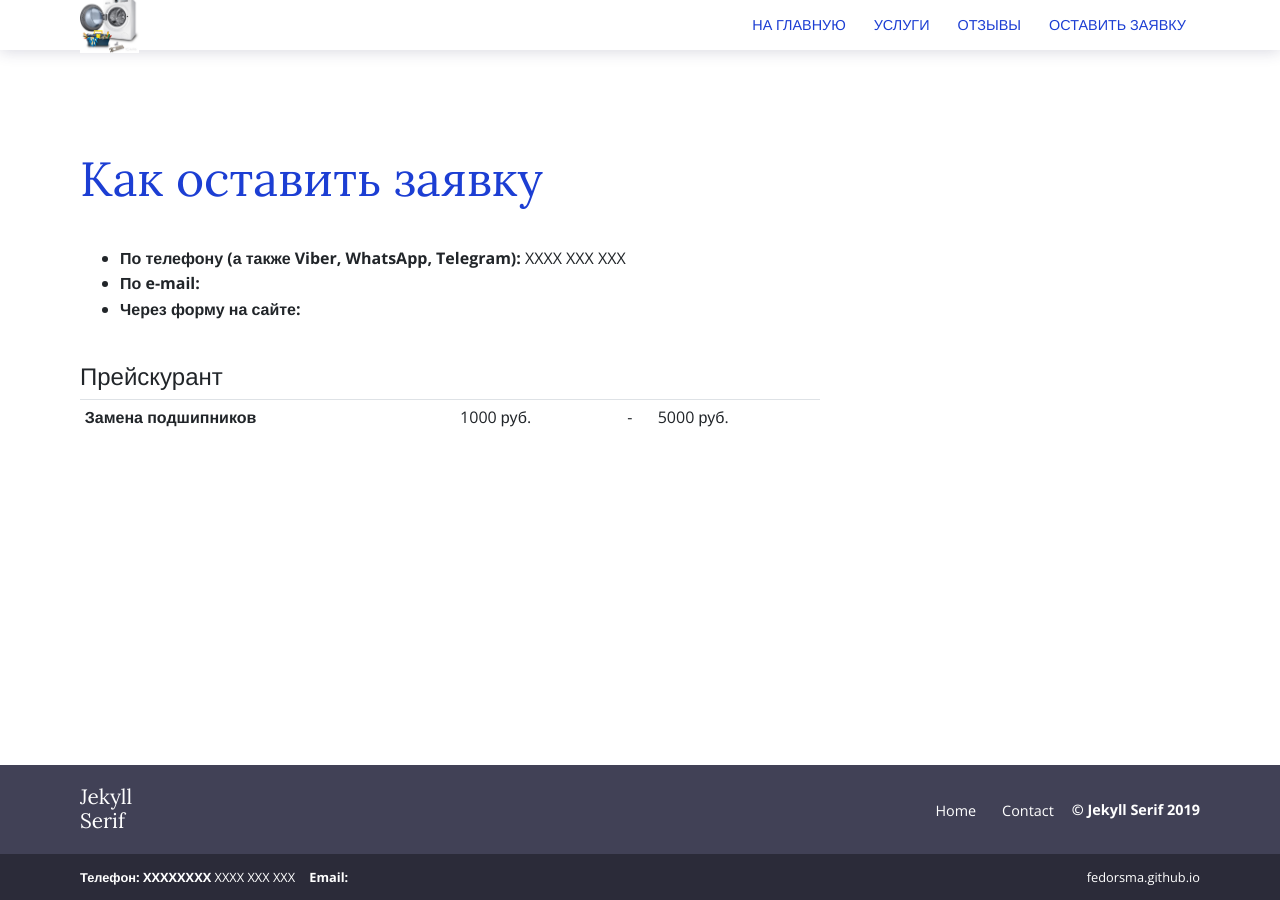
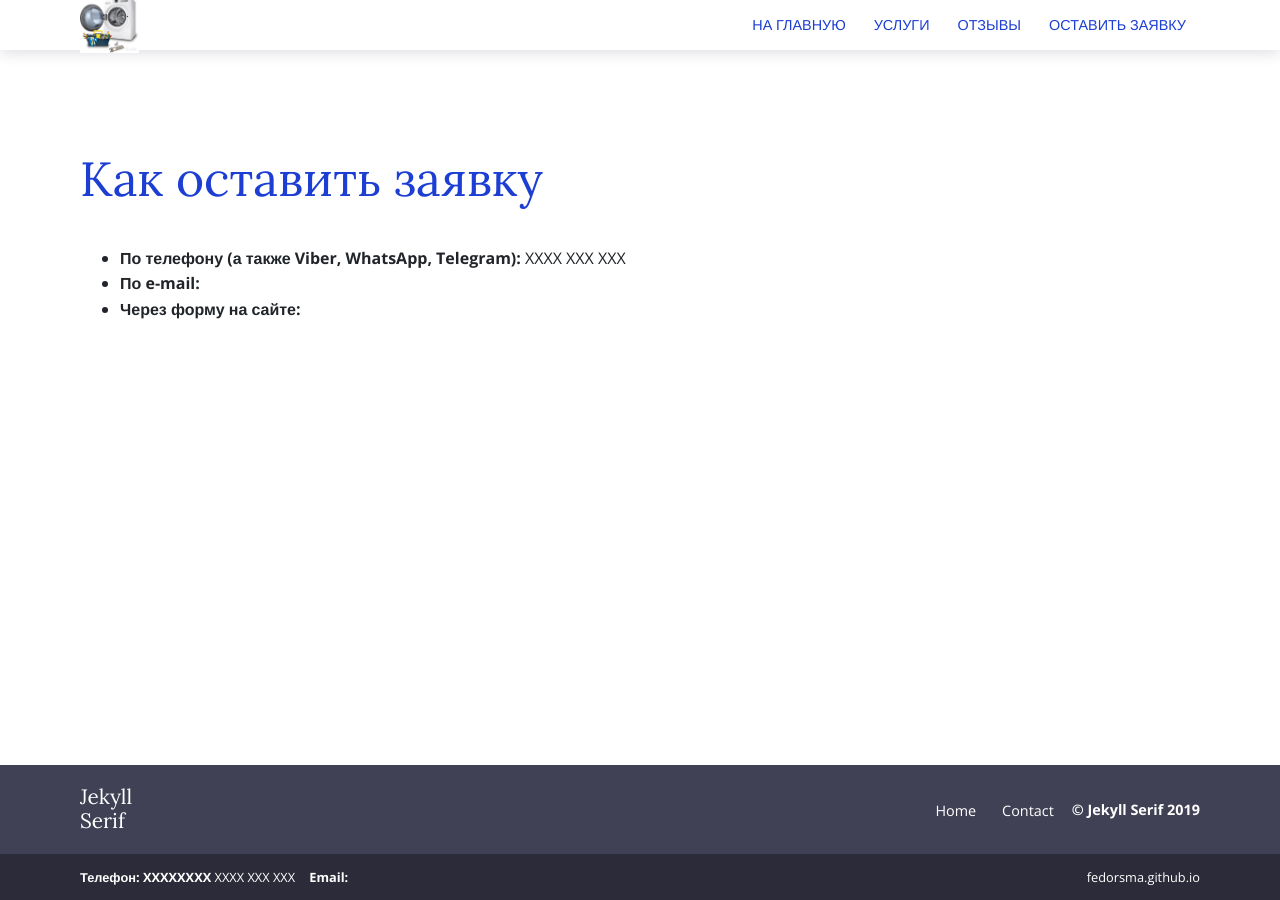
Before and after one commit to fedorsma/fedorsma.github.io, a Jekyll site: the page built from contact.html, in a window 1280 px wide. Built offline with Jekyll 4.4.1, drawn with Linux system fonts in a browser that asks for light colours.

Commit message:
Update contact.html

```diff
--- a/contact.html
+++ b/contact.html
@@ -24,15 +24,6 @@ bodyClass: page-contact
         <li><strong>Через форму на сайте: </strong>{{ site.data.contact.address }}</li>
         {% endif %}
       </ul>
-      <h4 class="mt-4">Прейскурант</h4>
-      <table class="table table-sm opening-hours-table">
-        <tr>
-          <td class="day font-weight-bold">Замена подшипников</td>
-          <td class="opens">1000 руб.</td>
-          <td>-</td>
-          <td class="closes">5000 руб.</td>
-        </tr>
-      </table>
     </div>
   </div>
 </div>
```
